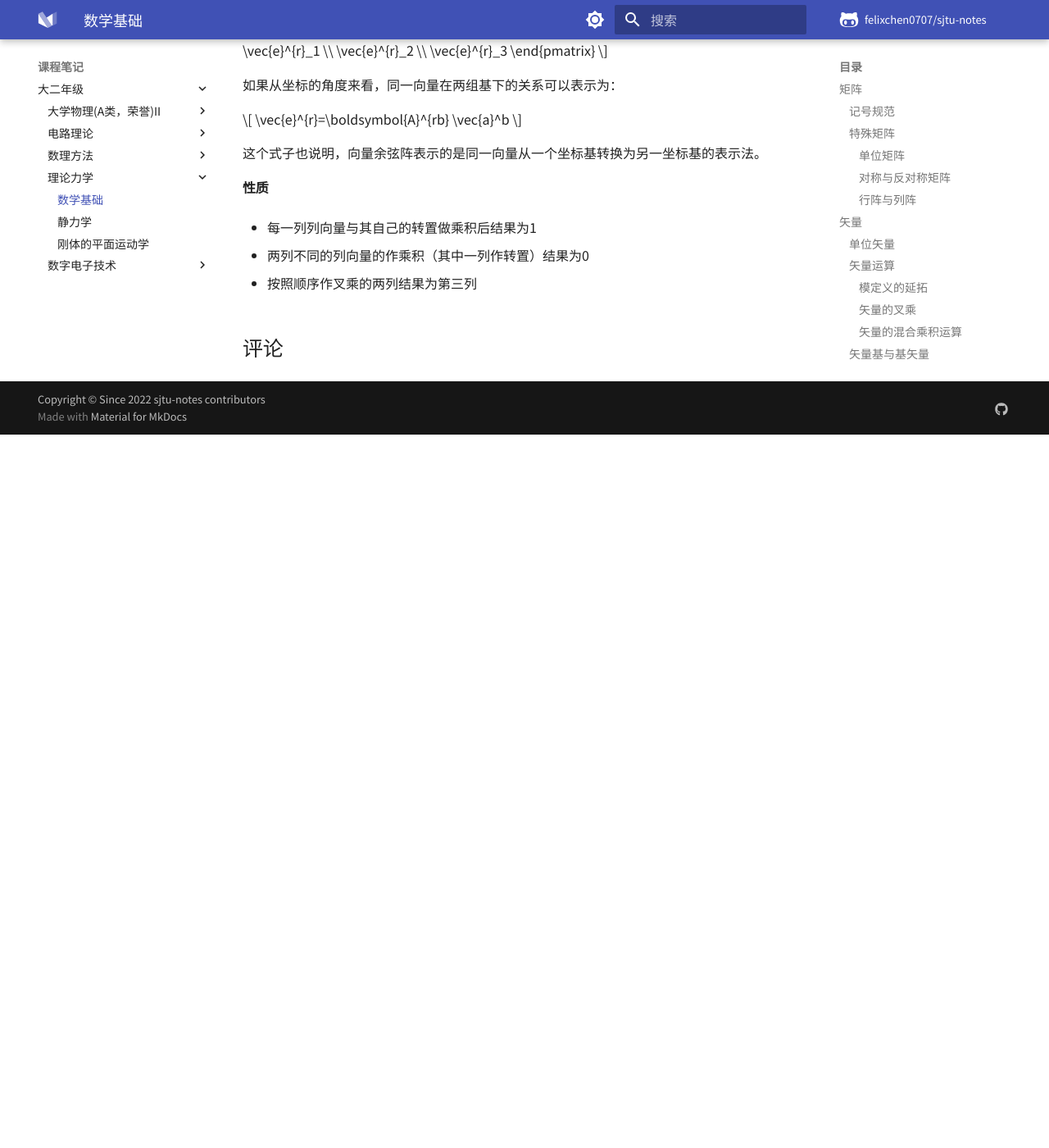
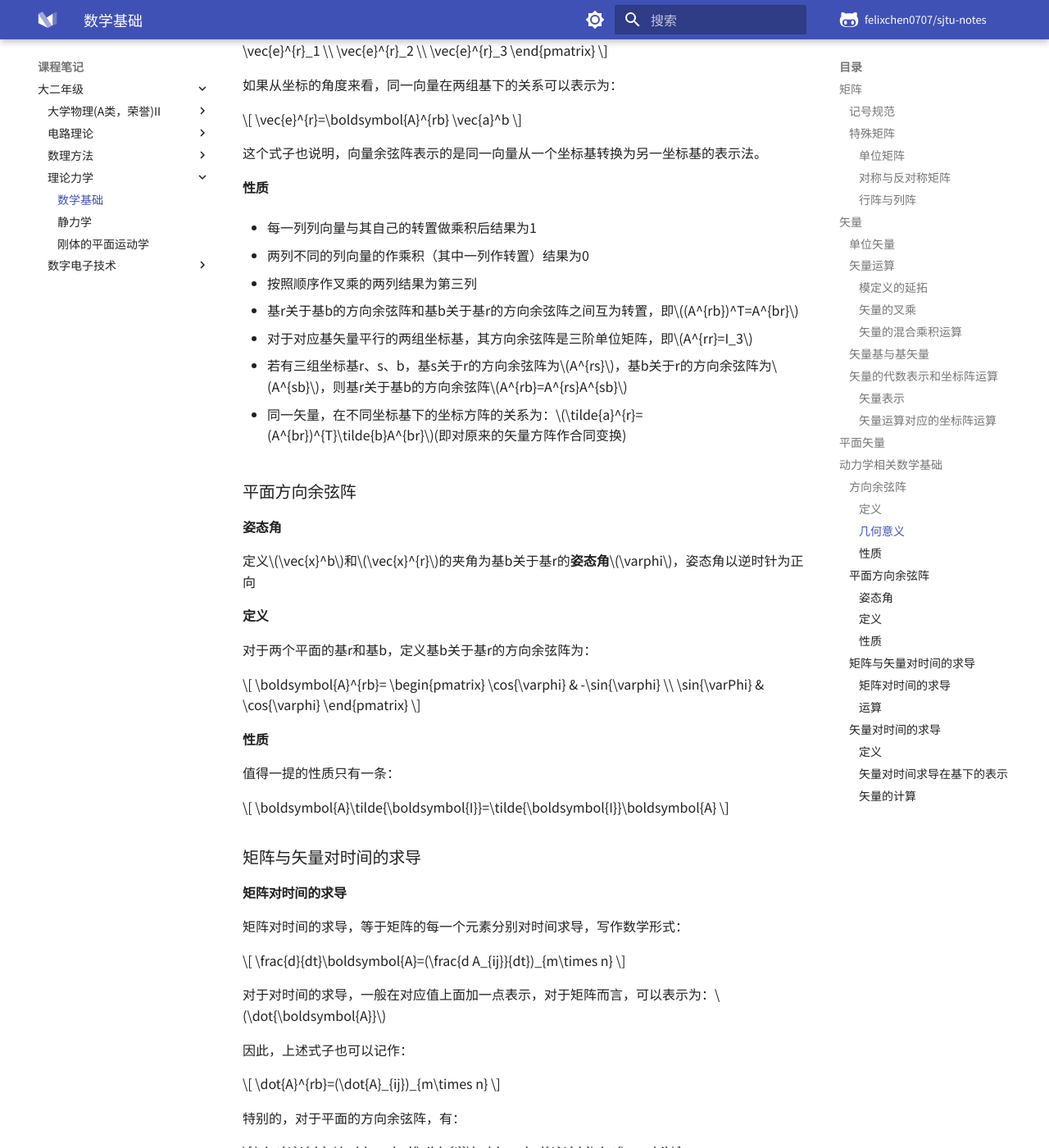
Before and after one commit to glimmeringlight/sjtu-notes, an MkDocs documentation site: the page built from docs/notes/grade2/MECH2508/001.md, in a window 1280 px wide and 1400 px high, scrolled down 4513 px. Shown: the whole window at 82% size. Built offline with MkDocs 1.6.1 and Material for MkDocs 9.7.7, drawn with Linux system fonts in a browser that asks for light colours; a script that is not in the unit is left out; comment, search, counter and statistics services are not loaded; before the commit the page ends 5043 px from its top, so only the background shows below that; some of the changed text lies outside the part shown.

Commit message:
方向余弦阵

```diff
--- a/docs/notes/grade2/MECH2508/001.md
+++ b/docs/notes/grade2/MECH2508/001.md
@@ -249,3 +249,105 @@ $$
 + 两列不同的列向量的作乘积（其中一列作转置）结果为0
 
 + 按照顺序作叉乘的两列结果为第三列
+
++ 基r关于基b的方向余弦阵和基b关于基r的方向余弦阵之间互为转置，即$(A^{rb})^T=A^{br}$
+
++ 对于对应基矢量平行的两组坐标基，其方向余弦阵是三阶单位矩阵，即$A^{rr}=I_3$
+
++ 若有三组坐标基r、s、b，基s关于r的方向余弦阵为$A^{rs}$，基b关于r的方向余弦阵为$A^{sb}$，则基r关于基b的方向余弦阵$A^{rb}=A^{rs}A^{sb}$
+
++ 同一矢量，在不同坐标基下的坐标方阵的关系为：$\tilde{a}^{r}=(A^{br})^{T}\tilde{b}A^{br}$(即对原来的矢量方阵作合同变换)
+
+### 平面方向余弦阵
+
+#### 姿态角
+
+定义$\vec{x}^b$和$\vec{x}^{r}$的夹角为基b关于基r的**姿态角**$\varphi$，姿态角以逆时针为正向
+
+#### 定义
+
+对于两个平面的基r和基b，定义基b关于基r的方向余弦阵为：
+
+$$
+\boldsymbol{A}^{rb}=
+\begin{pmatrix}
+\cos{\varphi} & -\sin{\varphi} \\
+\sin{\varPhi} & \cos{\varphi}
+\end{pmatrix}
+$$
+
+#### 性质
+
+值得一提的性质只有一条：
+
+$$
+\boldsymbol{A}\tilde{\boldsymbol{I}}=\tilde{\boldsymbol{I}}\boldsymbol{A}
+$$
+
+### 矩阵与矢量对时间的求导
+
+#### 矩阵对时间的求导
+
+矩阵对时间的求导，等于矩阵的每一个元素分别对时间求导，写作数学形式：
+
+$$
+\frac{d}{dt}\boldsymbol{A}=(\frac{d A_{ij}}{dt})_{m\times n}
+$$
+
+对于对时间的求导，一般在对应值上面加一点表示，对于矩阵而言，可以表示为：$\dot{\boldsymbol{A}}$
+
+因此，上述式子也可以记作：
+
+$$
+\dot{A}^{rb}=(\dot{A}_{ij})_{m\times n}
+$$
+
+特别的，对于平面的方向余弦阵，有：
+
+$$
+\dot{A}^{rb}=\boldsymbol{\tilde{I}}\boldsymbol{A}^{rb}\dot{\varphi}
+$$
+
+#### 运算
+
+对于矩阵的运算，满足如下的数学规律：
+
++ $\dfrac{d}{dt}(A+B)=\dfrac{d}{dt}A+\dfrac{d}{dt}B=\dot{A}+\dot{B}$
+
++ $\dfrac{d}{dt}(\alpha A)=\dfrac{d\alpha}{dt}A+\alpha\dfrac{d}{dt}A=\dot{\alpha}A+\alpha \dot{A}$
+
++ $\dfrac{d}{dt}AB=(\dfrac{d}{dt}A)B+A(\dfrac{d}{dt}B)=\dot{A}B+A\dot{B}$
+
+### 矢量对时间的求导
+
+#### 定义
+
+首先，矢量$\vec{a}(t)$对t的求导仍然为矢量，其方向与$a$的矢端轨迹相切，或者说与$a$垂直，大小定义为:
+
+$$
+\frac{d}{dt}\vec{a}(t)=\lim_{t\to 0}\frac{\Delta \vec{a}(t)}{\Delta t}
+$$
+
+同样的，对于矢量$a$的导数，可以记作：$\dot{\vec{a}}$
+
+#### 矢量对时间求导在基下的表示
+
+首先需要强调的是，矢量求导的结果与基的选取没有任何关系
+
+在一组选定的基下
+
+基矢量对时间的求导总为0，即：
+
+$$
+\frac{^rd}{dt}\vec{e}^r=\vec{0}
+$$
+
+对任意矢量的求导满足：
+
+$$
+\frac{^rd}{dt}\vec{a}=\frac{^rd}{dt}(\boldsymbol{a}^{rT}\vec{e}^r)=\boldsymbol{\dot{a}}^{rT}\vec{e}^r
+$$
+
+#### 矢量的计算
+
+矢量的计算和标量的计算满足完全一致的规律，在此省略
```
